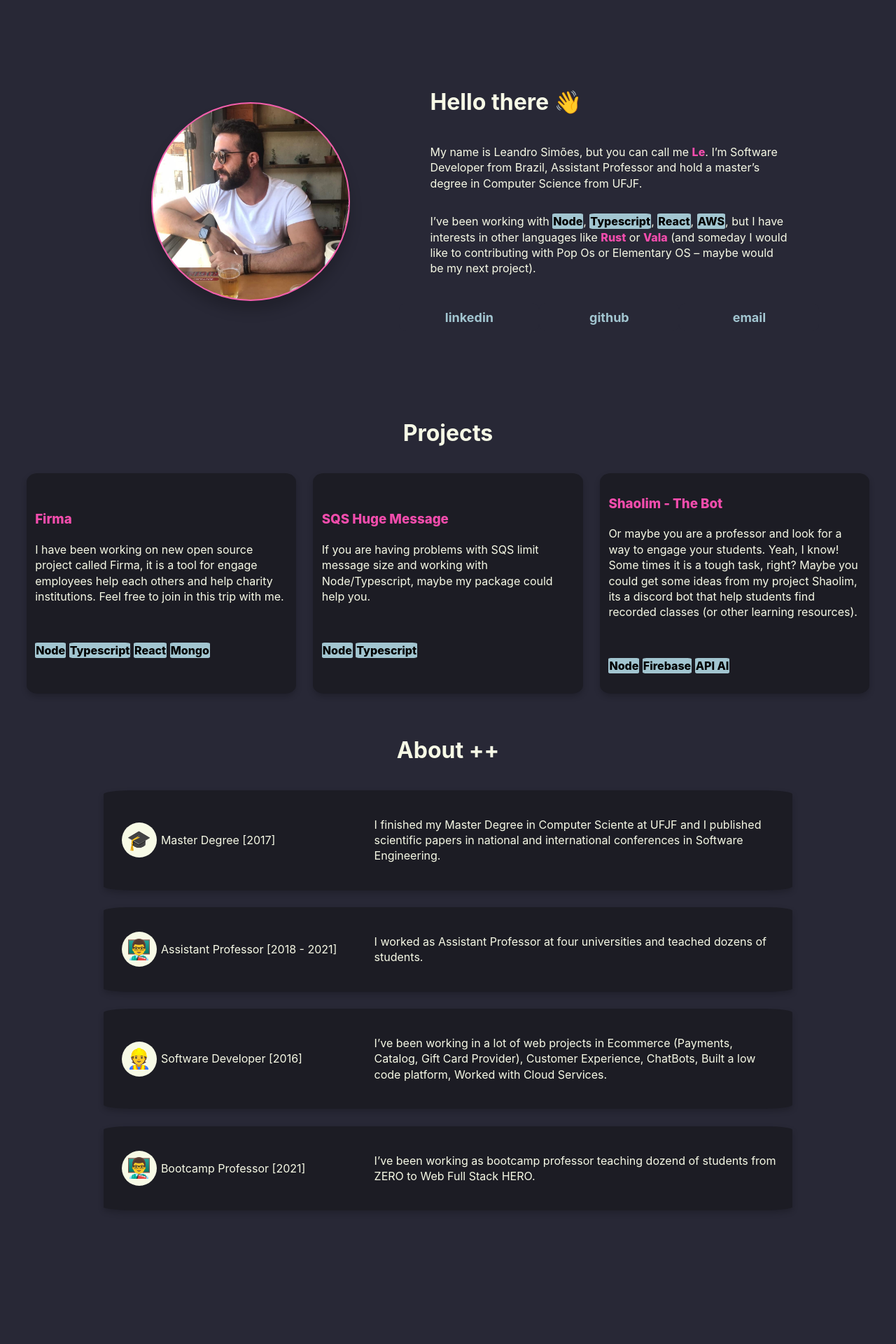
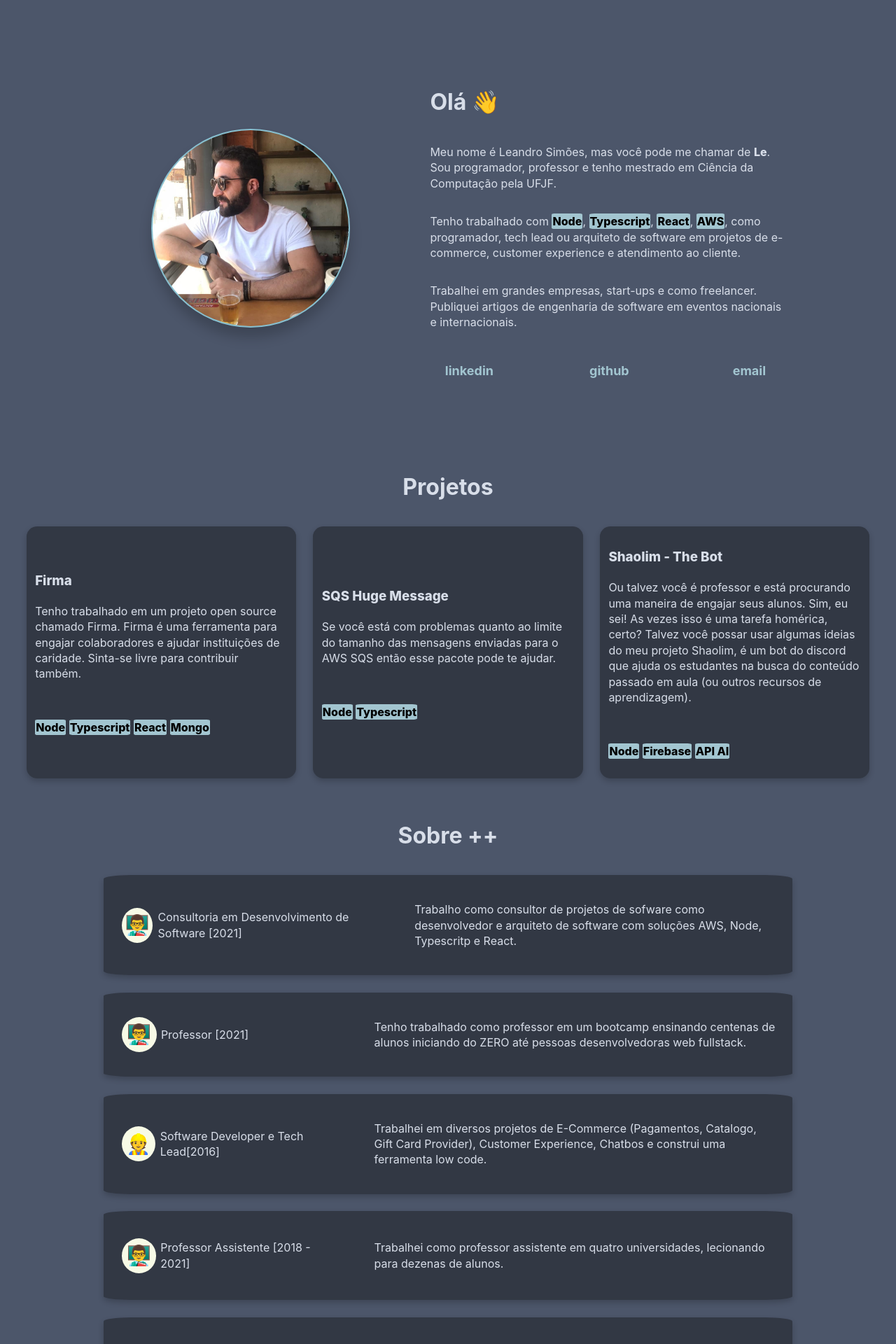
Before and after one commit to lesimoes/portfolio, a Next.js app: page / in a window 1280 px wide. Shown: the top 1920 px of the page at 70% size. Before the commit the page ends 1767 px from the top, so only its background shows below. Built offline with nearby package versions, Linux system fonts and the light colour scheme.

Commit message:
portuguese version

```diff
--- a/components/About.js
+++ b/components/About.js
@@ -4,35 +4,41 @@ import Roadmap from './Roadmap';
 
 const aboutData = [
   {
-    icon: '🎓',
-    title: 'Master Degree [2017]',
+    icon: '👨‍🏫',
+    title: 'Consultoria em Desenvolvimento de Software [2021]',
     description:
-      'I finished my Master Degree in Computer Sciente at UFJF and I published scientific papers in national and international conferences in Software Engineering.',
+      'Trabalho como consultor de projetos de sofware como desenvolvedor e arquiteto de software com soluções AWS, Node, Typescritp e React.',
   },
   {
     icon: '👨‍🏫',
-    title: 'Assistant Professor [2018 - 2021]',
+    title: 'Professor [2021]',
     description:
-      'I worked as Assistant Professor at four universities and teached dozens of students.',
+      'Tenho trabalhado como professor em um bootcamp ensinando centenas de alunos iniciando do ZERO até pessoas desenvolvedoras web fullstack.',
   },
   {
     icon: '👷',
-    title: 'Software Developer [2016]',
+    title: 'Software Developer e Tech Lead[2016]',
     description:
-      'I’ve been working in a lot of web projects in Ecommerce (Payments, Catalog, Gift Card Provider), Customer Experience, ChatBots, Built a low code platform, Worked with Cloud Services.',
+      'Trabalhei em diversos projetos de E-Commerce (Pagamentos, Catalogo, Gift Card Provider), Customer Experience, Chatbos e construi uma ferramenta low code.',
   },
   {
     icon: '👨‍🏫',
-    title: 'Bootcamp Professor [2021]',
+    title: 'Professor Assistente [2018 - 2021]',
     description:
-      'I’ve been working as bootcamp professor teaching dozend of students from ZERO to Web Full Stack HERO.',
+      'Trabalhei como professor assistente em quatro universidades, lecionando para dezenas de alunos.',
+  },
+  {
+    icon: '🎓',
+    title: 'Mestrado em Ciência da Computação [2017]',
+    description:
+      'Concluí o mestrado em Ciência da Computação pela UFJF e publiquei artigos em eventos nacionais e internacionais em computação e engenharia de software.',
   },
 ];
 
 export default function About() {
   return (
     <Container>
-      <h1>About ++ </h1>
+      <h1>Sobre ++ </h1>
       {aboutData.map((step, index) => (
         <Roadmap
           key={index}
--- /dev/null
+++ b/components/Papper.js
@@ -0,0 +1,57 @@
+import React from 'react';
+import styled from 'styled-components';
+import Roadmap from './Roadmap';
+
+const pappersData = [
+  {
+    title: 'Simpósio Brasileiro em Sistemas de Informação (SBSI) [2017]',
+    description:
+      'Sistema de Recomendação de Serviços Baseado em uma Arquitetura Aberta para um Ecossistema de Software',
+    link: 'http://sbsi2017.dcc.ufla.br/programacao/artigosaceitos.html'
+  },
+  {
+    title: '5th International Workshop on Software Engineering [2017]',
+    description:
+      'R.ECOS: educational recommender ecosystem (Coautor)',
+    link: 'https://dl.acm.org/doi/10.5555/3103196.3103207',
+  },
+  {
+    title: 'Congresso Internacional de Informática Educativa (TISE) [2016]',
+    description:
+      'MMRecommender: Metamodelo de Sistemas de Recomendação Aplicado a Grupos Educacionais',
+    link: 'https://www.researchgate.net/publication/311510492_MMRecommender_Metamodelo_de_Sistemas_de_Recomendacao_Aplicado_a_Grupos_Educacionais'
+  },
+
+];
+
+export default function Papper() {
+  return (
+    <Container>
+      <h1>Artigos Publicados</h1>
+      {pappersData.map((step, index) => (
+        <Roadmap
+          key={index}
+          title={step.title}
+          description={step.description}
+          link={step.link}
+        ></Roadmap>
+      ))}
+    </Container>
+  );
+}
+
+const Container = styled.div`
+  display: flex;
+  justify-content: center;
+  align-items: center;
+  flex-direction: column;
+  margin: 2%;
+
+  @media screen and (max-width: 800px) {
+    margin: 0%;
+    div {
+        flex-direction: column;
+    }
+  }
+
+`;
--- a/components/Principal.js
+++ b/components/Principal.js
@@ -11,18 +11,17 @@ export default function Principal() {
         <Avatar image={lesimoes}></Avatar>
       </ContainerAvatar>
       <ContainerAbout>
-        <h1>Hello there 👋</h1>
+        <h1>Olá 👋</h1>
         <p>
-          My name is Leandro Simões, but you can call me <strong>Le</strong>.
-          I’m Software Developer from Brazil, Assistant Professor and hold a
-          master’s degree in Computer Science from UFJF.
+          Meu nome é Leandro Simões, mas você pode me chamar de <strong>Le</strong>.
+          Sou programador, professor e tenho mestrado em Ciência da Computação pela UFJF.
         </p>
         <p>
-          I’ve been working with <em>Node</em>, <em>Typescript</em>,{' '}
-          <em>React</em>, <em>AWS</em>, but I have interests in other languages
-          like <strong>Rust</strong> or <strong>Vala</strong> (and someday I
-          would like to contributing with Pop Os or Elementary OS – maybe would
-          be my next project).
+          Tenho trabalhado com <em>Node</em>, <em>Typescript</em>,{' '}
+          <em>React</em>, <em>AWS</em>, como programador, tech lead ou arquiteto de software em projetos de e-commerce, customer experience e atendimento ao cliente.
+        </p>
+        <p>
+          Trabalhei em grandes empresas, start-ups e como freelancer. Publiquei artigos de engenharia de software em eventos nacionais e internacionais.
         </p>
         <br />
         <div>
--- a/components/Projects.js
+++ b/components/Projects.js
@@ -4,7 +4,7 @@ import styled from 'styled-components';
 export default function Projects() {
   return (
     <Container>
-      <h1>Projects</h1>
+      <h1>Projetos</h1>
       <Content>
         <div>
           <a href="/firma">
@@ -12,9 +12,7 @@ export default function Projects() {
               <strong>Firma</strong>
             </h3>
             <p>
-              I have been working on new open source project called Firma, it is
-              a tool for engage employees help each others and help charity
-              institutions. Feel free to join in this trip with me.
+              Tenho trabalhado em um projeto open source chamado Firma. Firma é uma ferramenta para engajar colaboradores e ajudar instituições de caridade. Sinta-se livre para contribuir também.
             </p>
             <br />
             <p>
@@ -28,8 +26,7 @@ export default function Projects() {
               <strong>SQS Huge Message</strong>
             </h3>
             <p>
-              If you are having problems with SQS limit message size and working
-              with Node/Typescript, maybe my package could help you.
+              Se você está com problemas quanto ao limite do tamanho das mensagens enviadas para o AWS SQS então esse pacote pode te ajudar.
             </p>
             <br />
             <p>
@@ -43,11 +40,8 @@ export default function Projects() {
               <strong>Shaolim - The Bot</strong>
             </h3>
             <p>
-              Or maybe you are a professor and look for a way to engage your
-              students. Yeah, I know! Some times it is a tough task, right?
-              Maybe you could get some ideas from my project Shaolim, its a
-              discord bot that help students find recorded classes (or other
-              learning resources).
+              Ou talvez você é professor e está procurando uma maneira de engajar seus alunos. Sim, eu sei! As vezes isso é uma tarefa homérica, certo?
+              Talvez você possar usar algumas ideias do meu projeto Shaolim, é um bot do discord que ajuda os estudantes na busca do conteúdo passado em aula (ou outros recursos de aprendizagem).
             </p>
             <br />
             <p>
--- a/components/Roadmap.js
+++ b/components/Roadmap.js
@@ -1,11 +1,16 @@
 import React from 'react';
 import styled from 'styled-components';
 
-export default function Roadmap({ icon, title, description }) {
+export default function Roadmap({ icon, title, description, link }) {
+
+  function openLink (link) {
+    window.open(link)
+  }
+
   return (
-    <Container>
+    <Container onClick={() => openLink(link)}>
       <Action>
-        <Icon>{icon}</Icon>
+        {icon ? <Icon>{icon}</Icon> : ''}
         <Title>
           <p>{title}</p>
         </Title>
--- a/pages/index.js
+++ b/pages/index.js
@@ -2,6 +2,7 @@ import GlobalStyle from '../styles/globalStyle';
 import Principal from '../components/Principal';
 import Projects from '../components/Projects';
 import About from '../components/About';
+import Papper from '../components/Papper';
 
 export default function Home() {
   return (
@@ -11,6 +12,7 @@ export default function Home() {
     <Principal></Principal>
     <Projects></Projects>
     <About></About>
+    <Papper></Papper>
     </>
 
   )
--- a/styles/Avatar.js
+++ b/styles/Avatar.js
@@ -11,7 +11,7 @@ export default function Avatar({ image }) {
 }
 
 const ProfileAvatar = styled.div`
-    background-color: #f35fad;
+    background-color: #88C0D0;
     border-radius: 50%;
     padding: 2px;
     display: flex;
--- a/styles/Button.js
+++ b/styles/Button.js
@@ -10,11 +10,10 @@ const Button = styled.div`
     color: #A2C5D0;
     font-weight: bold;
     font-size: 18px;
-    background-color: #282836;
     cursor: pointer;
 
     &:hover {
-        color: #f34dad;
+        color: #81A1C1;
     }
 
     &:active {
--- a/styles/globalStyle.js
+++ b/styles/globalStyle.js
@@ -15,7 +15,7 @@ html {
 
 
     strong {
-        color: #f34dad;
+        color: #D8DEE9;
         font-weight: 800;
     }
 
@@ -35,11 +35,11 @@ html {
         padding: 0;
     }
     body {
-        background-color: #282836;
+        background-color: #4C566A;
     }
 
     h1, h2, h3, h4, h5, h6, p {
-        color: #f7fae6;
+        color: #D8DEE9;
     }
 
     .font-bits {
```
